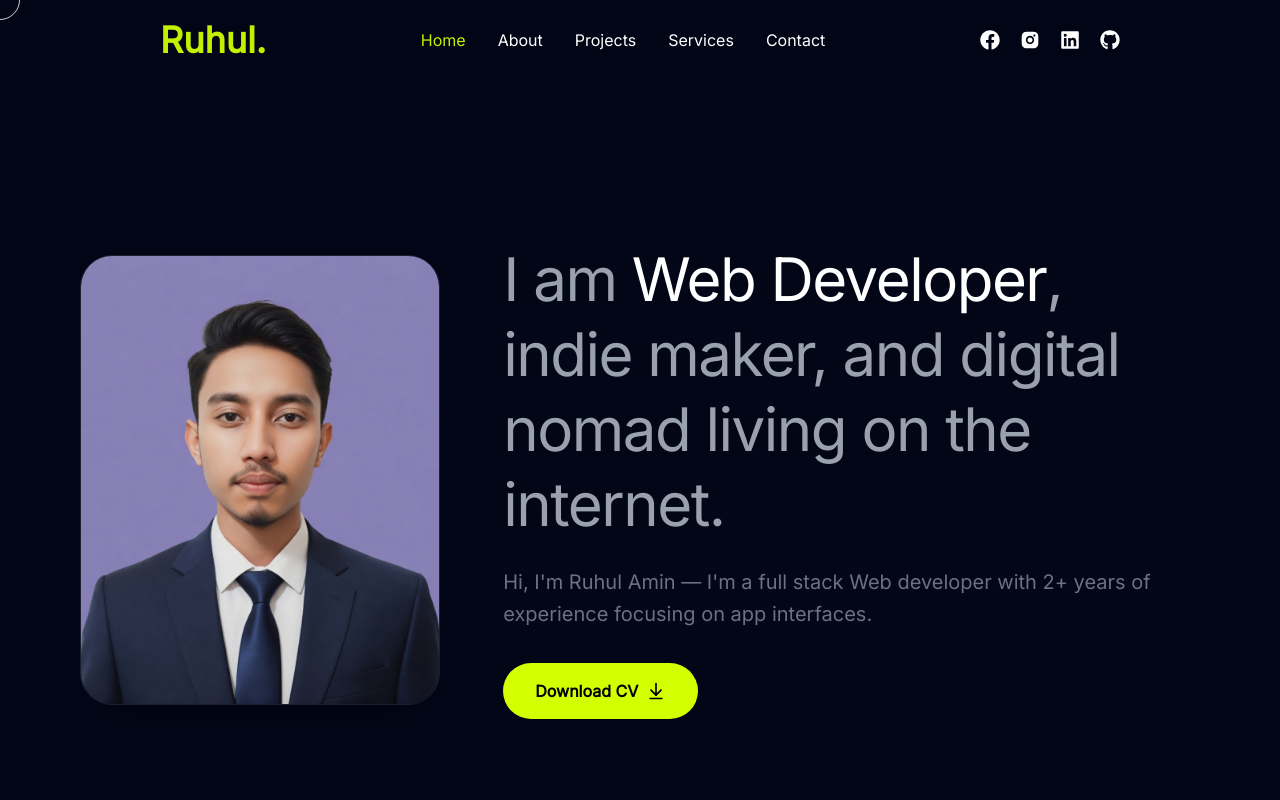
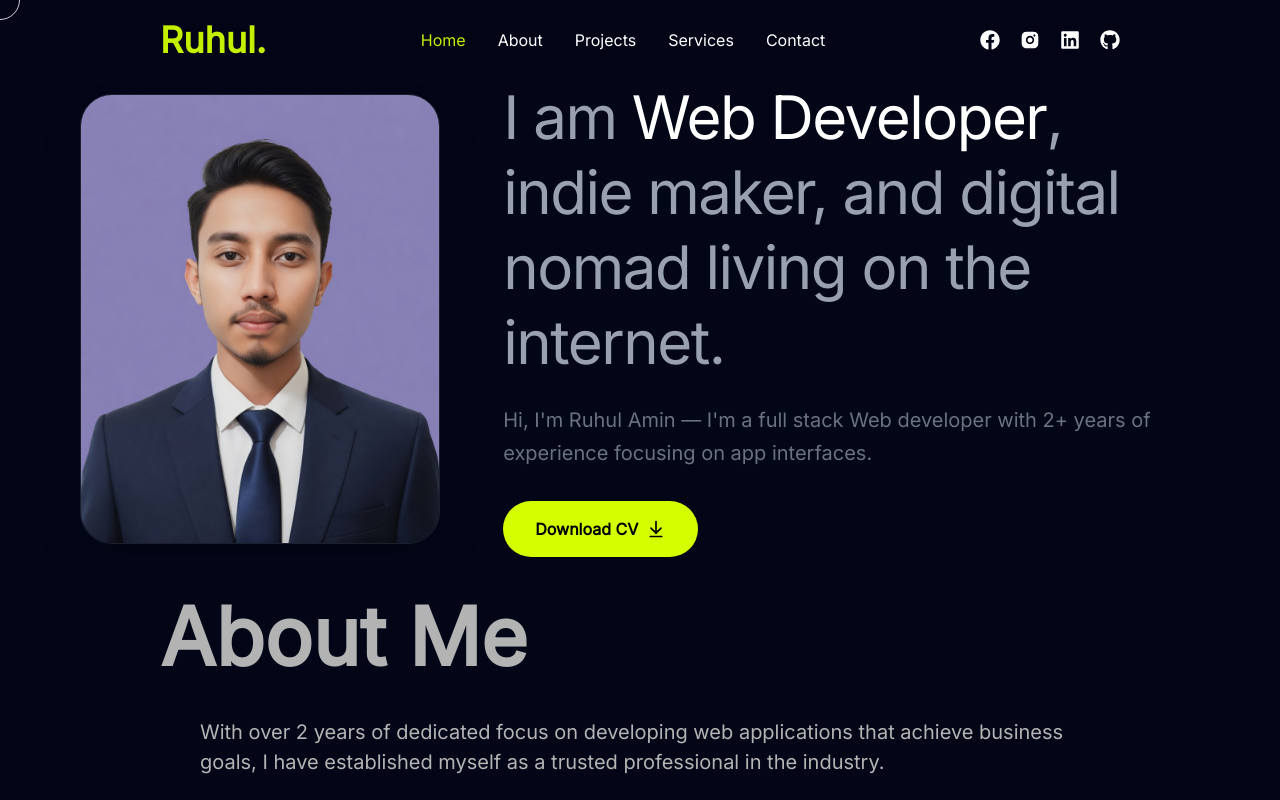
Before and after one commit to ruhul2003/My-Portfolio, a React (Vite) app: page / in a window 1280 px wide. Shown: the top 800 px of the page. Built offline with nearby package versions, Linux system fonts and the light colour scheme.

Commit message:
FIxed an issue

```diff
--- a/src/Components/Banner.jsx
+++ b/src/Components/Banner.jsx
@@ -3,7 +3,7 @@ import profilePic from "../assets/pp.jpg";
 
 const Banner = () => {
     return (
-        <section className="min-h-screen overflow-hidden w-full flex items-center  text-white px-6 sm:px-12 md:px-20">
+        <section className="min-h-screen sm:min-h-fit overflow-hidden w-full flex items-center  text-white px-6 sm:px-12 md:px-20">
 
             <div className="max-w-7xl mx-auto w-full flex flex-col md:flex-row items-center gap-12">
 
```
